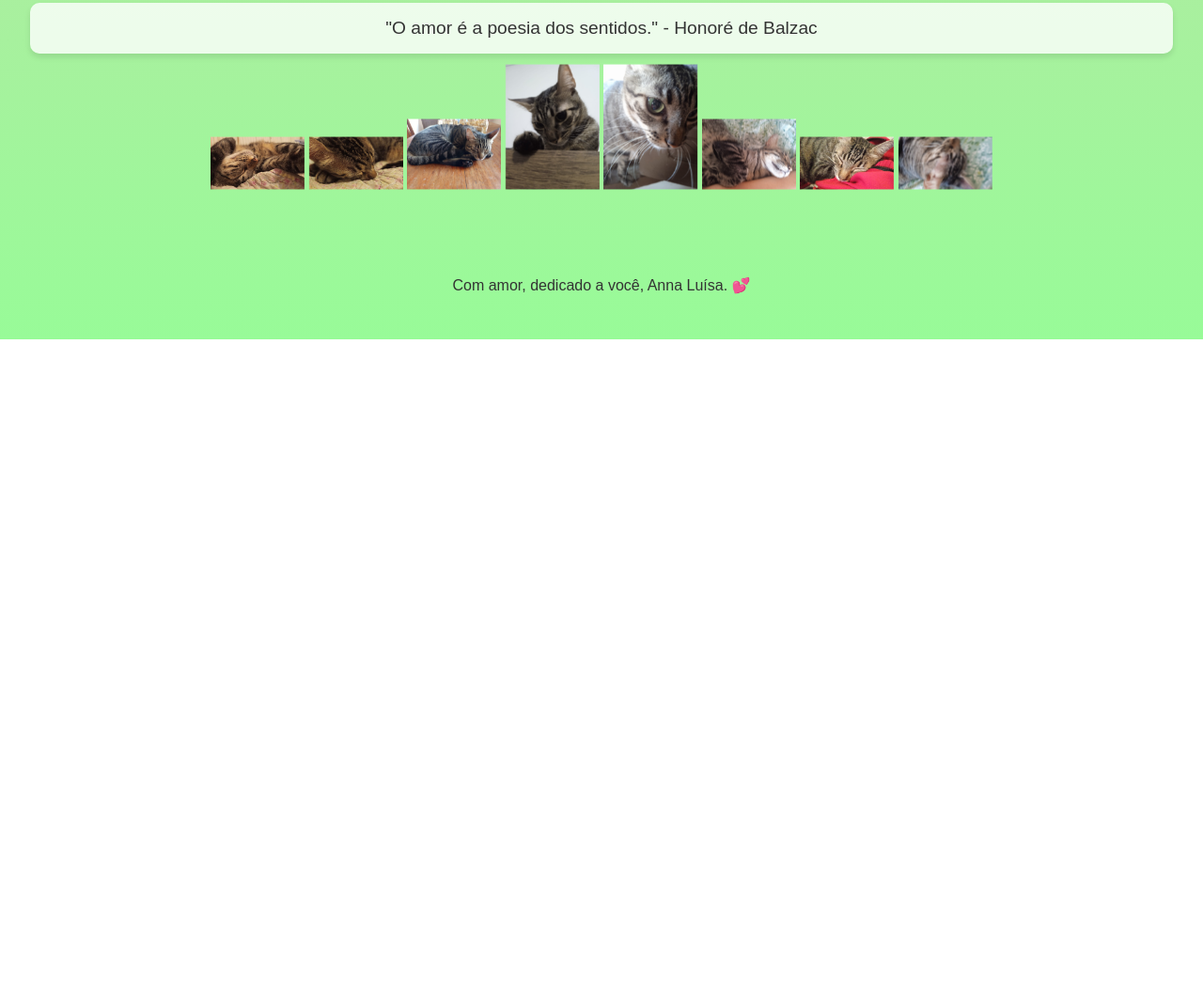
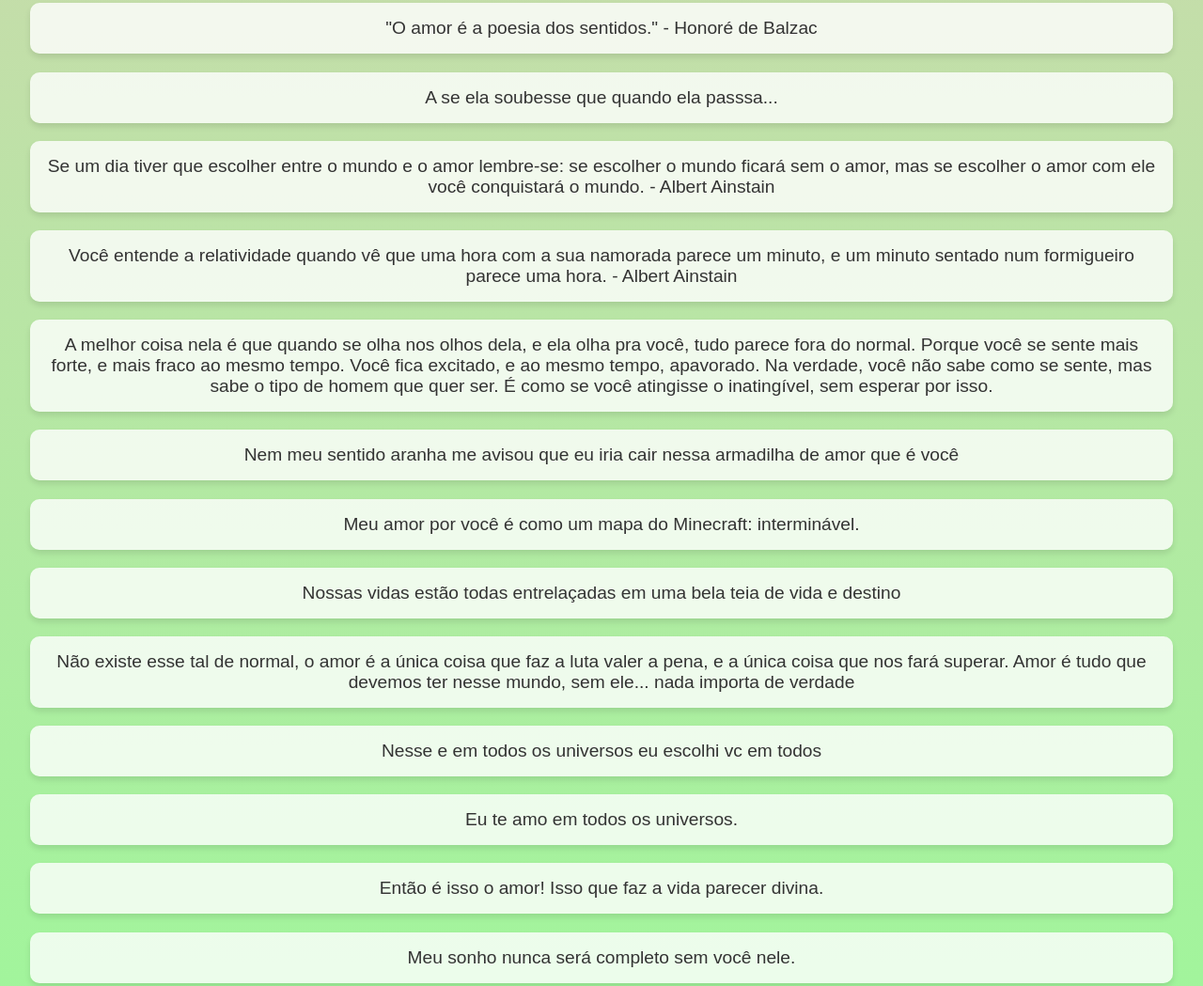
Before and after one commit to progcienti/1mes, a plain HTML site: page index.html in a window 1280 px wide. Shown: the part 1832-2881 px from the top of the page at 94% size. Before the commit the page ends 2193 px from the top, so only its background shows below. Drawn offline with Linux system fonts and the light colour scheme.

Commit message:
Update index.html

```diff
--- a/index.html
+++ b/index.html
@@ -129,6 +129,19 @@
     <section class="section">
         <h2>Frases e Gatinhos</h2>
         <p class="message">"O amor é a poesia dos sentidos." - Honoré de Balzac</p>
+                <p class="message"> A se ela soubesse que quando ela passsa...</p>
+        <p class="message">Se um dia tiver que escolher entre o mundo e o amor lembre-se: se escolher o mundo ficará sem o amor, mas se escolher o amor com ele você conquistará o mundo. - Albert Ainstain  </p>
+        <p class="message">Você entende a relatividade quando vê que uma hora com a sua namorada parece um minuto, e um minuto sentado num formigueiro parece uma hora. - Albert Ainstain</p>
+        <p class="message">A melhor coisa nela é que quando se olha nos olhos dela, e ela olha pra você, tudo parece fora do normal. Porque você se sente mais forte, e mais fraco ao mesmo tempo. Você fica excitado, e ao mesmo tempo, apavorado. Na verdade, você não sabe como se sente, mas sabe o tipo de homem que quer ser. É como se você atingisse o inatingível, sem esperar por isso.</p>
+        <p class="message"> Nem meu sentido aranha me avisou que eu iria cair nessa armadilha de amor que é você</p>
+        <p class="message"> Meu amor por você é como um mapa do Minecraft: interminável.</p>
+        <p class="message">Nossas vidas estão todas entrelaçadas em uma bela teia de vida e destino</p>
+        <p class="message"> Não existe esse tal de normal, o amor é a única coisa que faz a luta valer a pena, e a única coisa que nos fará superar. Amor é tudo que devemos ter nesse mundo, sem ele... nada importa de verdade</p>
+        <p class="message">Nesse e em todos os universos eu escolhi vc em todos</p>
+        <p class="message">Eu te amo em todos os universos.</p>
+        <p class="message">Então é isso o amor! Isso que faz a vida parecer divina.</p>
+        <p class="message">Meu sonho nunca será completo sem você nele.</p>
+
         <img class="cat-animation" src="Magnus1.jpg" alt="Gato animado">
         <img class="cat-animation" src="Magnus2.jpg" alt="Gato animado">
         <img  class="cat-animation"  src="Magnus3.jpg" alt="gato animado">
```
